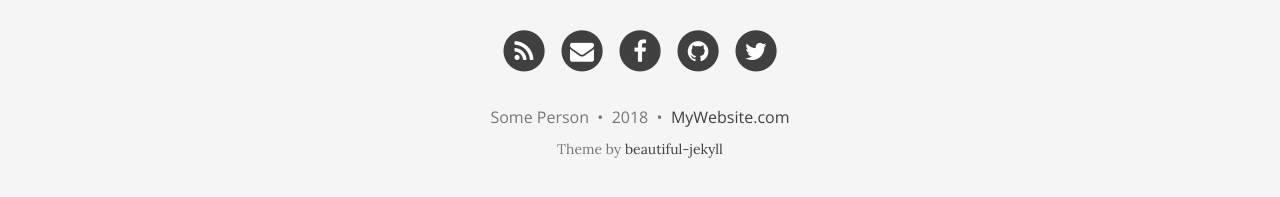
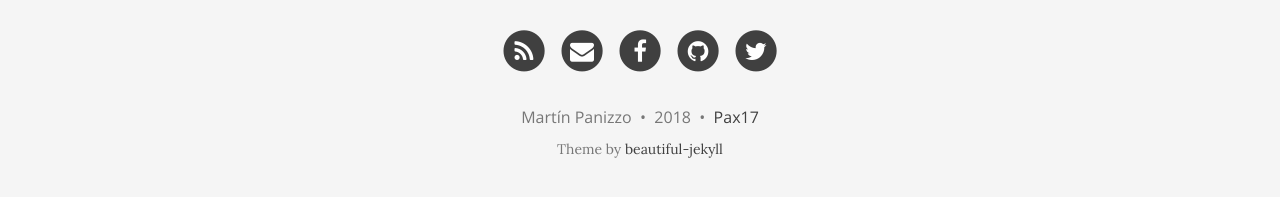
Before and after one commit to Pax17/cooperativista, a Jekyll site: the page built from index.md, in a window 1280 px wide. Shown: the part 603-800 px from the top of the page. Built offline with Jekyll 4.4.1, drawn with Linux system fonts in a browser that asks for light colours; nearby versions of some CDN libraries; the list of posts is cut into pages by our own code.

Commit message:
Theme uodates

```diff
--- a/_config.yml
+++ b/_config.yml
@@ -32,7 +32,7 @@
 
 # Image to show in the navigation bar - image must be a square (width = height)
 # Remove this parameter if you don't want an image in the navbar
-avatar: "/img/512x512.png"
+avatar: "/img/256x256.png"
 
 # If you want to have an image logo in the top-left corner instead of the title text,
 # then specify the following parameter
@@ -64,7 +64,7 @@
 # Change all these values or delete the ones you don't want.
 # Important: you must keep the "name" parameter, everything else you can remove
 author:
-  name: Some Person
+  name: Martín Panizzo
 
 # Select your active Social Network Links.
 # Uncomment the links you want to show in the footer and add your information to each link.
@@ -73,9 +73,9 @@
 social-network-links:
   rss: true
   email: "someone@example.com"
-  facebook: daattali
-  github: daattali
-  twitter: daattali
+  facebook: martin.panizzo
+  github: Martin17
+  twitter: Martin_17
 #  reddit: yourname
 #  google-plus: +DeanAttali
 #  linkedin: daattali
@@ -99,7 +99,7 @@
 
 # How to display the link to the website in the footer
 # Remove this if you don't want a link in the footer
-url-pretty: "MyWebsite.com"  # eg. "deanattali.com/beautiful-jekyll"
+url-pretty: "Pax17"  # eg. "deanattali.com/beautiful-jekyll"
 
 # --- Web Statistics Section --- #
 
@@ -145,7 +145,7 @@
 # --- Don't need to touch anything below here (but you can if you want) --- #
 
 # Output options (more information on Jekyll's site)
-timezone: "America/Vancouver"
+timezone: "America/Buenos_Aires"
 markdown: kramdown
 highlighter: rouge
 permalink: /:year-:month-:day-:title/
```
Also changed, not shown: index.md (+1 -1 lines), img/128x128.png (added), img/256x256.png (added), img/96x96.png (added).
